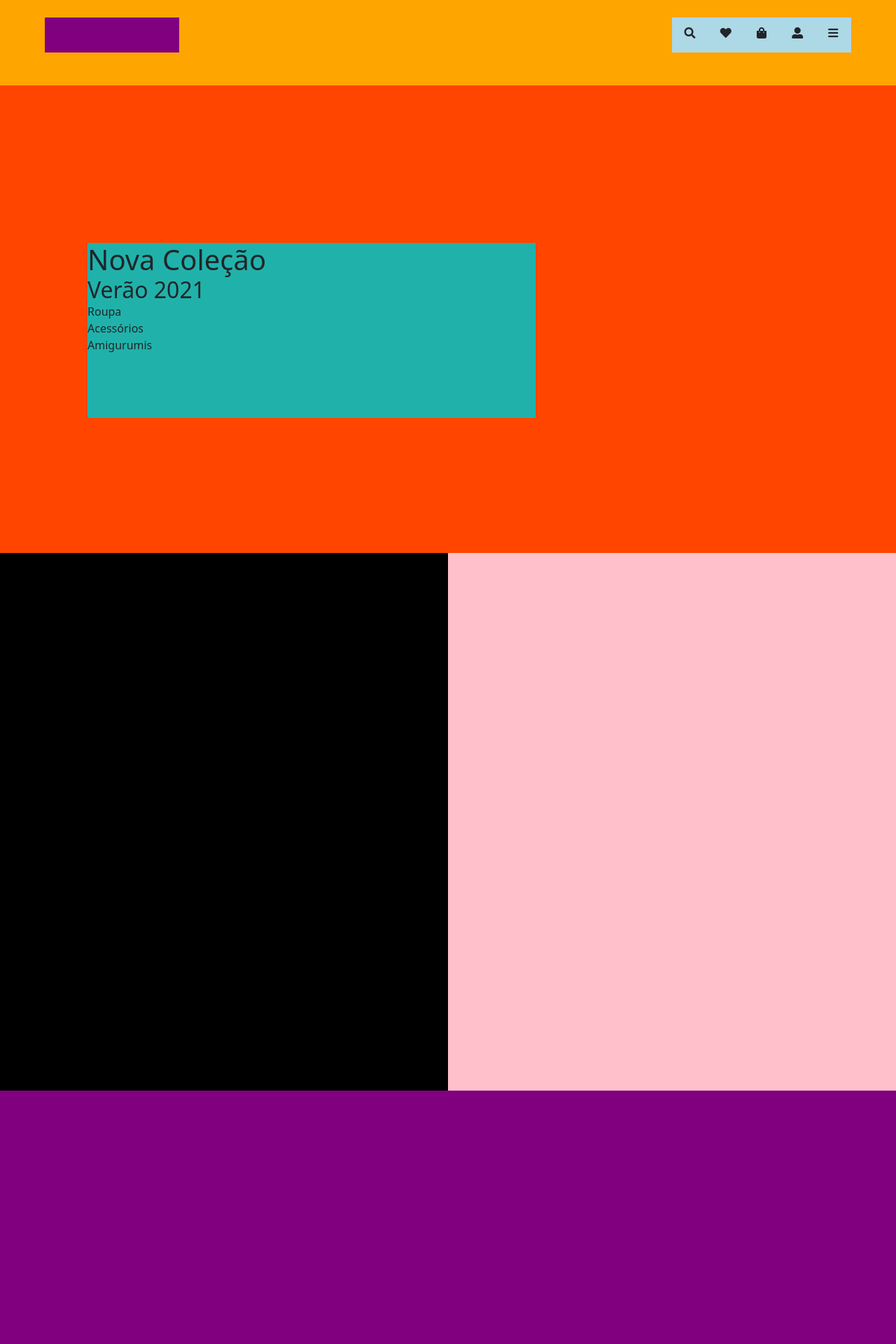
After one commit to mariajardim/Avocro, a PHP site: page /index.php in a window 1280 px wide. The commit adds this page. Shown: the top 1920 px of the page at 70% size. Run offline with PHP 8.4, Linux system fonts and the light colour scheme.

Commit message:
Estrutura montada com php

```diff
--- /dev/null
+++ b/categorias.php
@@ -0,0 +1,7 @@
+<div class="cx12">
+    <div class="subcx1"></div>
+    <div class="subcx2"></div>
+</div>
+<div class="cx3">
+    <div class="subcx3"></div>
+</div>
--- a/css/style.css
+++ b/css/style.css
@@ -1,16 +1,28 @@
-header {
+ /* RESET */
+
+ html, body, address, blockquote, div, dl, form, h1, h2, h3, h4, h5, h6, ol, p, pre, table, ul,
+ dd, dt, li, tbody, td, tfoot, th, thead, tr, button, del, ins, map, object,
+ a, abbr, acronym, b, bdo, big, br, cite, code, dfn, em, i, img, kbd, q, samp, small, span,
+ strong, sub, sup, tt, var, legend, fieldset {
+     margin: 0;
+     padding: 0;
+ }
+ img, fieldset {
+     border: 0;
+ }
+
+  /* end RESET */
+
+  /* FORMAT PAGE  */
+
+#header {
     width: 100%;
-    height: 100px;
+    height: 122px;
     float: left;
     background-color: orange;
     }
 
-.icones ul{
-    margin: 0px;
-    padding: 0;
-}
-
-.logo {
+#header .logo {
     width: 15%;
     height: 50px;
     margin: 25px;
@@ -19,7 +31,7 @@ header {
     float: left;
     }
 
-.icones {
+#header .icones  {
     width: 20%;
     height: 50px;
     margin: 25px;
@@ -28,7 +40,12 @@ header {
     background-color: lightblue;
     }
 
-.icones li {
+#header .icones ul{
+        margin: 0px;
+        padding: 0;
+    }
+
+#header .icones li {
     width: 20%;
     height: 30px;
     float: left;
@@ -38,30 +55,30 @@ header {
     text-align: center;
     }
 
-.slider {
+#slider {
     width: 100%;
     height: 668px;
     float: left;
     background-color: orangered;
     }
 
-.novidades1 {
+#slider .novidades1 {
     width: 50%;
     height: 250px;
-    margin-top: 50px;
-    margin-left: 25%;
+    margin-top: 225px;
+    margin-left: 125px;
     background-color: lightseagreen;
     }
 
 
- .cx12 {
+#categorias .cx12 {
     width: 100%;
     height: 768px;
     float: left;
     background-color: blue;
     }
 
-    .subcx1 {
+#categorias .subcx1 {
     width: 50%;
     height: 768px;
     float: left;
@@ -70,7 +87,7 @@ header {
     background-color:black;
     }
 
-        .subcx2 {
+#categorias .subcx2 {
     width: 50%;
     height: 768px;
     float: left;
@@ -80,7 +97,7 @@ header {
     }
 
 
-.cx3 {
+#categorias .cx3 {
     width: 100%;
     height: 768px;
     float: left;
@@ -88,21 +105,21 @@ header {
     }
 
 
-.desconto {
+#desconto {
     width: 100%;
     height: 200px;
     float: left;
     background-color: white;
     }
 
-.destaques {
+#destaques {
         width: 100%;
         height: 1050px;
         float: left;
         background-color: yellow;
         }
 
-.titulo {
+#destaques .titulo {
      width: 20%;
      height: 50px;
      float: left;
@@ -113,12 +130,12 @@ header {
      margin-right: 40%;
      }
 
-.destaques ul{
+#destaques ul{
     margin: 150px;
     padding: 0;
     }
 
-.destaques li {
+#destaques li {
     width: calc(33.33% - 20px);
     height: 230px;
     float: left;
@@ -130,14 +147,14 @@ header {
     background: red;
     }
 
-.youtube {
+#youtube {
     width: 100%;
     height: 200px;
     float: left;
     background-color: green;
     }
 
-footer {
+#footer {
     width: 100%;
     height: 100px;
     float: left;
--- /dev/null
+++ b/destaques.php
@@ -0,0 +1,12 @@
+<div class="titulo"></div>
+<ul>
+    <li>A</li>
+    <li>B</li>
+    <li>C</li>
+    <li>D</li>
+    <li>E</li>
+    <li>F</li>
+    <li>G</li>
+    <li>H</li>
+    <li>I</li>
+</ul>
--- /dev/null
+++ b/header.php
@@ -0,0 +1,20 @@
+<div class="logo"></div>
+<div class="icones">
+    <ul>
+        <li>
+            <i class="fas fa-search"></i>
+        </li>
+        <li>
+            <i class="fas fa-heart"></i>
+        </li>
+        <li>
+            <i class="fas fa-shopping-bag"></i>
+        </li>
+        <li>
+            <i class="fas fa-user-alt"></i>
+        </li>
+        <li>
+            <i class="fas fa-bars"></i>
+        </li>
+    </ul>
+ </div>
--- /dev/null
+++ b/index.php
@@ -0,0 +1,44 @@
+<!DOCTYPE html>
+<html lang="en">
+<head>
+    <meta charset="UTF-8">
+    <meta name="viewport" content="width=device-width, initial-scale=1.0">
+    <title>Avó Cró</title>
+    <link rel="stylesheet" href="css/reset.css">
+    <link rel="stylesheet" href="css/bootstrap.css">
+    <link rel="stylesheet" href="fonts/fontawesome/css/all.min.css">
+    <link rel="stylesheet" href="css/style.css">
+</head>
+<body>
+  <div id="container">
+    <div id="header">
+      <?php include('header.php'); ?>
+    </div>
+
+    <div id="slider">
+        <?php include('slider.php'); ?>
+    </div>
+
+    <div id="categorias">
+        <?php include('categorias.php'); ?>
+    </div>
+
+    <div id="desconto">
+        <?php include('desconto.php'); ?>
+    </div>
+
+    <div id="destaques">
+        <?php include('destaques.php'); ?>
+    </div>
+
+    <div id="youtube">
+      <div id="youtube">
+        <?php include('youtube.php'); ?>
+      </div>
+
+    <div id="footer">
+          <?php include('footer.php'); ?>
+    </div>
+  </div>
+</body>
+</html>
--- /dev/null
+++ b/slider.php
@@ -0,0 +1,7 @@
+<div class="novidades1">
+    <h1>Nova Coleção</h1>
+    <h2>Verão 2021 </h2>
+    <p>Roupa</p>
+    <p>Acessórios</p>
+    <p>Amigurumis</p>
+</div>
```
Also changed, not shown: home.php (added, +12 -0 lines), php/home.php (added, +31 -0 lines), desconto.php (added), footer.php (added), php/home.html (renamed from index.html), youtube.php (added), 3 other files. Lines whose indentation alone changed are shown as unchanged.
